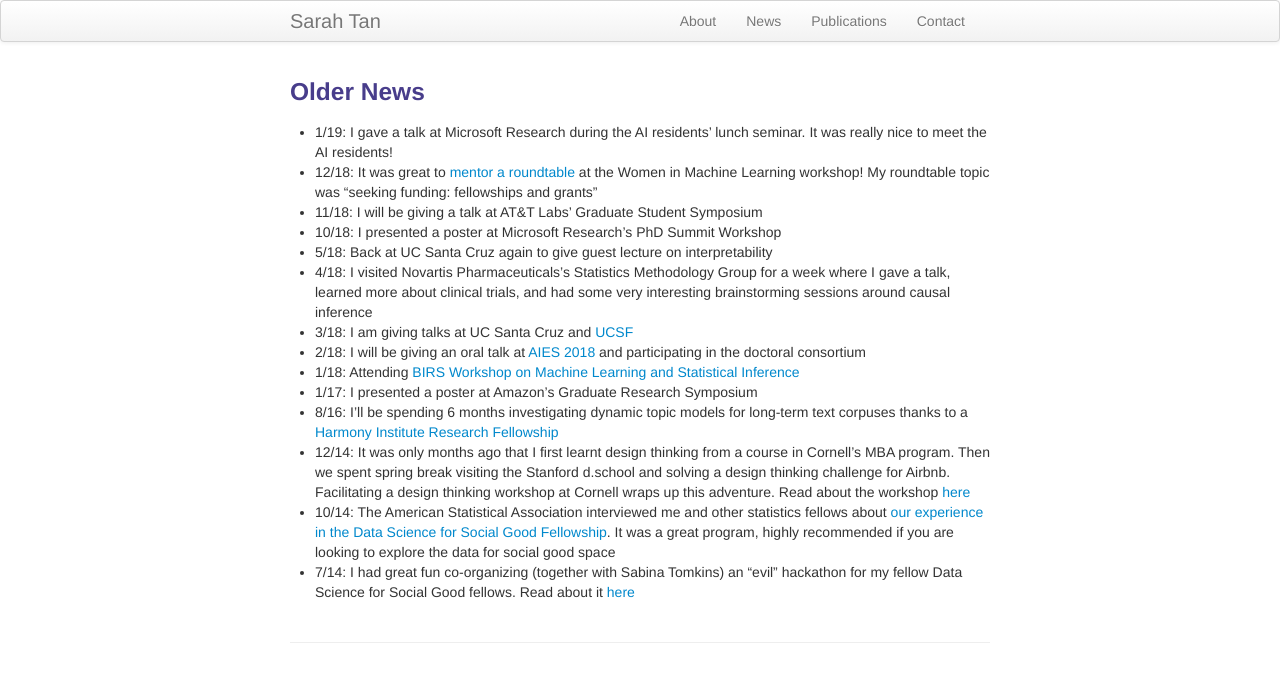
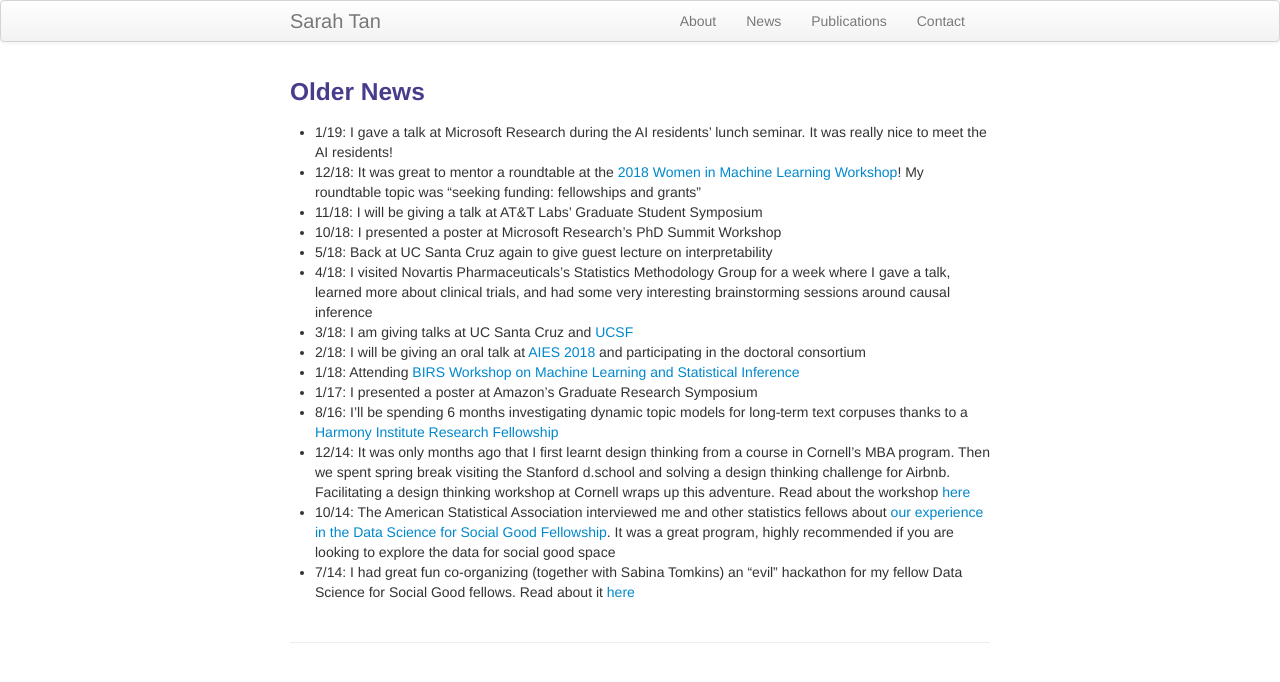
Before and after one commit to shftan/shftan.github.io, a Jekyll site: the page built from oldernews.md, in a window 1280 px wide. Shown: the top 682 px of the page. Built offline with Jekyll 4.4.1, drawn with Linux system fonts in a browser that asks for light colours.

Commit message:
Update oldernews.md

```diff
--- a/oldernews.md
+++ b/oldernews.md
@@ -8,7 +8,7 @@ keywords: Sarah Tan, Cornell, Statistics, interpretability, causal inference
 <div class="row-fluid" id="news"><h3>Older News</h3>
 </div>
 - 1/19: I gave a talk at Microsoft Research during the AI residents' lunch seminar. It was really nice to meet the AI residents!
-- 12/18: It was great to [mentor a roundtable](https://docs.google.com/document/d/1Xm0EIgM9ZPAaX39bbGmkQ-tzzQvWewgmuK4sI2cvgg4/edit) at the Women in Machine Learning workshop! My roundtable topic was "seeking funding: fellowships and grants"
+- 12/18: It was great to mentor a roundtable at the [2018 Women in Machine Learning Workshop](https://docs.google.com/document/d/1Xm0EIgM9ZPAaX39bbGmkQ-tzzQvWewgmuK4sI2cvgg4/edit)! My roundtable topic was "seeking funding: fellowships and grants"
 - 11/18: I will be giving a talk at AT&T Labs' Graduate Student Symposium
 - 10/18: I presented a poster at Microsoft Research's PhD Summit Workshop
 - 5/18: Back at UC Santa Cruz again to give guest lecture on interpretability
```
